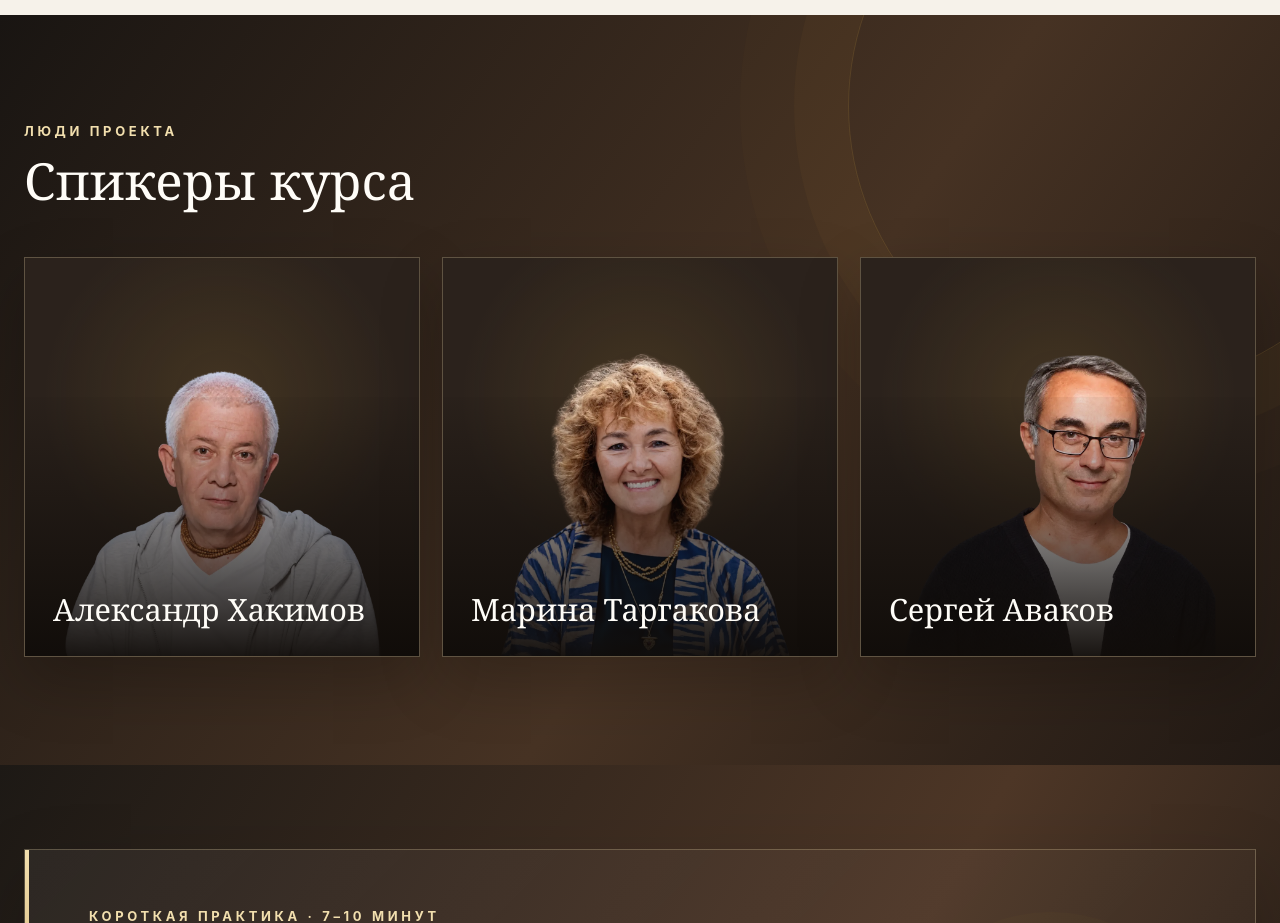
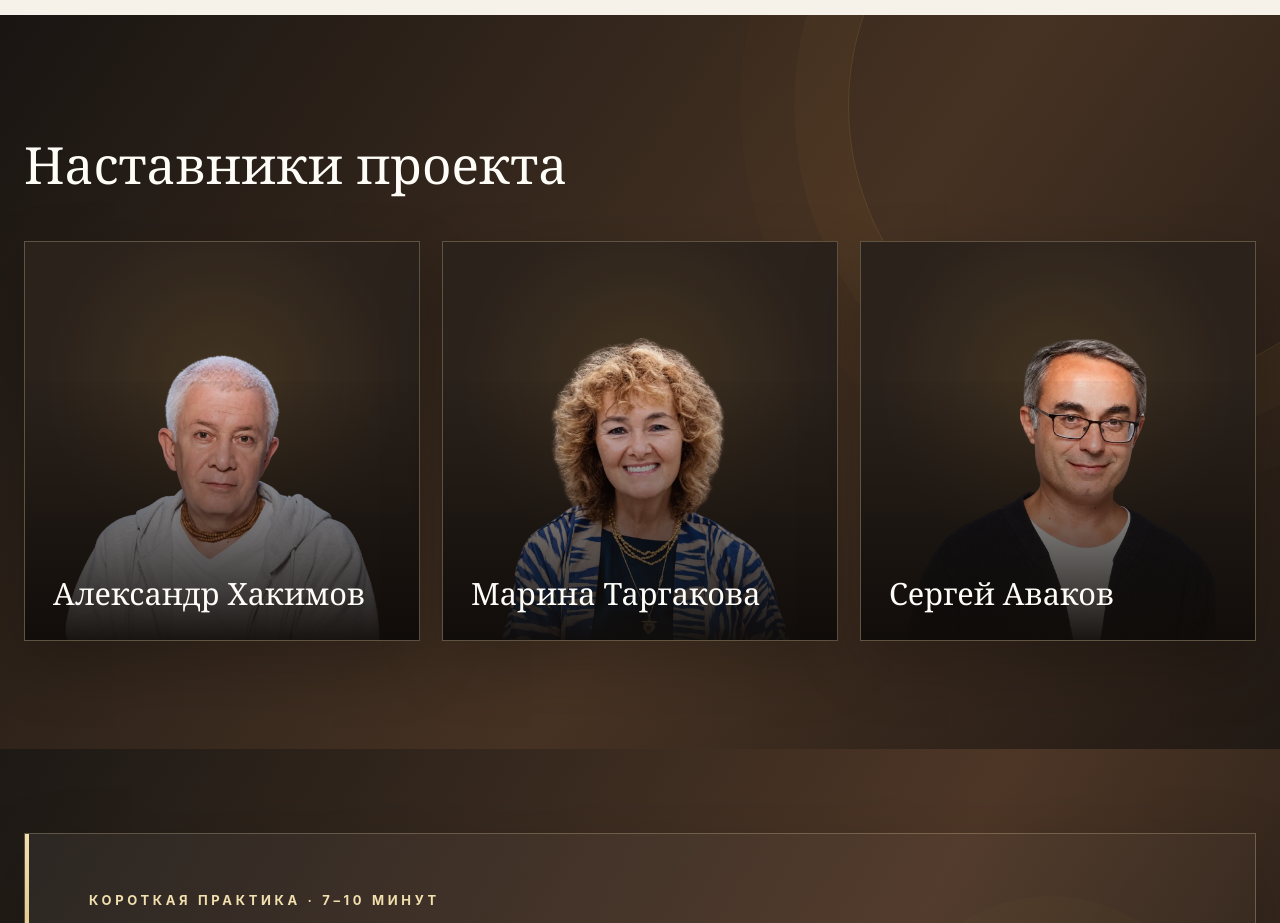
Before and after one commit to vla5521-art/Men-s-Way, a React (Vite) app: page / in a window 1280 px wide. Shown: the part 4120-5043 px from the top of the page. Built offline with nearby package versions, Linux system fonts and the light colour scheme; no server answers.

Commit message:
Release 3.4.6: rename speakers block

```diff
--- a/src/components/Sections.tsx
+++ b/src/components/Sections.tsx
@@ -100,8 +100,7 @@ export function Sections() {
       <section className="section speakersSection" id="speakers">
         <div className="sectionInner">
           <SectionHeading
-            kicker="Люди проекта"
-            title="Спикеры курса"
+            title="Наставники проекта"
           />
           <div className="speakerGrid">
             {speakers.map((speaker) => (
@@ -190,10 +189,10 @@ export function Sections() {
   )
 }
 
-function SectionHeading({ kicker, title, text }: { kicker: string; title: string; text?: string }) {
+function SectionHeading({ kicker, title, text }: { kicker?: string; title: string; text?: string }) {
   return (
     <div className="sectionHeading">
-      <p className="kicker">{kicker}</p>
+      {kicker ? <p className="kicker">{kicker}</p> : null}
       <h2>{title}</h2>
       {text ? <p className="sectionLead">{text}</p> : null}
     </div>
```
